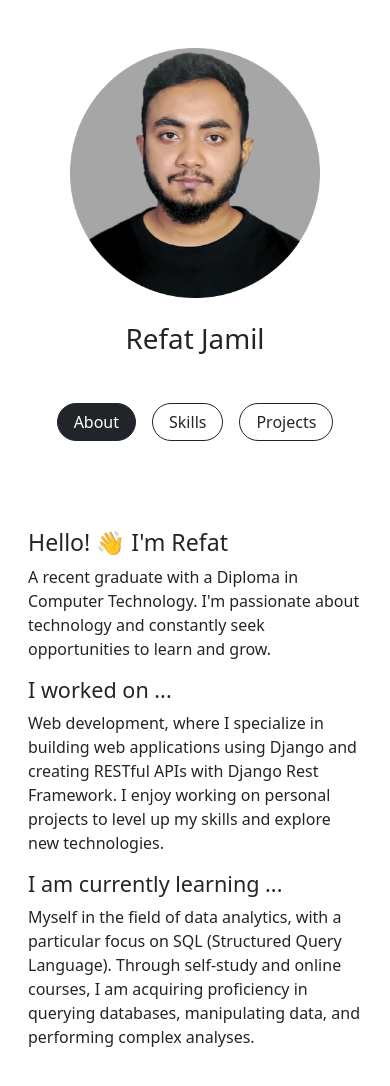
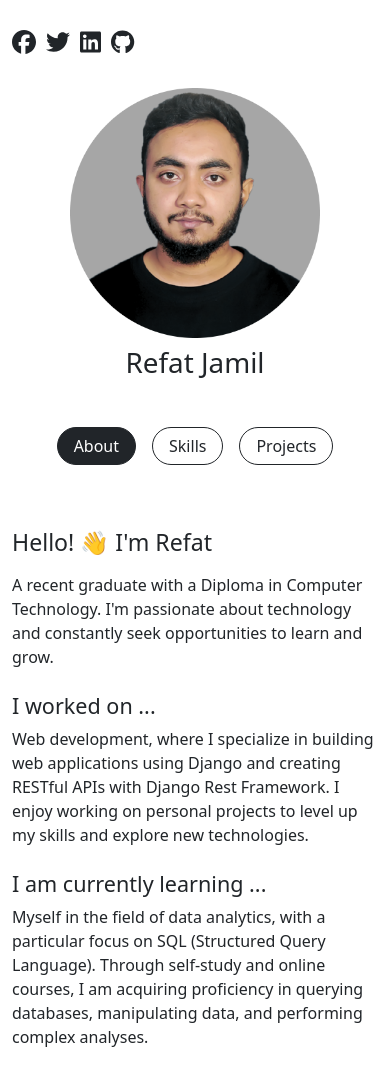
Before and after one commit to refat-jamil/portfolio, a React (Vite) app: page / in a window 390 px wide. Shown: the top 1086 px of the page. Built offline with nearby package versions, Linux system fonts and the light colour scheme; a small style sheet from the web is missing.

Commit message:
commit 3.0

```diff
--- a/index.html
+++ b/index.html
@@ -4,6 +4,8 @@
     <meta charset="UTF-8" />
     <meta name="viewport" content="width=device-width, initial-scale=1.0" />
     <title>Refat Jamil - Portfolio</title>
+    <link rel="stylesheet" href="https://cdnjs.cloudflare.com/ajax/libs/font-awesome/5.15.4/css/all.min.css" integrity="sha512-gIWyBo/3w4JeaVwFf7mubHY5OJs4OClyOt0yeA6W9F+XWl+u0FgYkkVv44Y65P+eVuxokhYrPvcMRQ90moKLfA==" crossorigin="anonymous" referrerpolicy="no-referrer" />
+
   </head>
   <body>
     <div id="root"></div>
--- a/package.json
+++ b/package.json
@@ -12,6 +12,10 @@
     "preview": "vite preview"
   },
   "dependencies": {
+    "@fortawesome/fontawesome-free": "^6.5.2",
+    "@fortawesome/fontawesome-svg-core": "^6.5.2",
+    "@fortawesome/free-brands-svg-icons": "^6.5.2",
+    "@fortawesome/react-fontawesome": "^0.2.0",
     "bootstrap": "^5.3.3",
     "react": "^18.2.0",
     "react-dom": "^18.2.0"
--- a/src/App.jsx
+++ b/src/App.jsx
@@ -1,5 +1,7 @@
-// App.js
 import React, { useState } from 'react';
+import { FontAwesomeIcon } from '@fortawesome/react-fontawesome';
+import { faFacebook, faTwitter, faLinkedin, faGithub } from '@fortawesome/free-brands-svg-icons';
+
 import About from "./components/About";
 import Skills from "./components/Skills";
 import Projects from './components/Projects';
@@ -13,13 +15,21 @@ function App() {
   };
 
   return (
-    <div className="container mt-5">
+    <div className="container-fluid mt-4">
       <div className="row">
-        <div className="col-sm-3"></div>
-        <div className="col-sm-6">
+        <div className="col-md-4"></div>
+        <div className="col-md-4">
+        {/* Social Media Icons */}
+        <div className="social-icons pb-2">
+            <a href="https://facebook.com"><FontAwesomeIcon icon={faFacebook} className="mr-2 text-dark" /></a>
+            <a href="https://twitter.com"><FontAwesomeIcon icon={faTwitter} className="mr-2 text-dark" /></a>
+            <a href="https://linkedin.com"><FontAwesomeIcon icon={faLinkedin} className="mr-2 text-dark" /></a>
+            <a href="https://github.com"><FontAwesomeIcon icon={faGithub} className="mr-2 text-dark" /></a>
+          </div>
+
           <div className="text-center">
-            <img src={exampleImage} alt="Description of the image" style={{ width: '250px' }} />
-            <h1 className='text-center my-4'>Refat Jamil</h1>
+            <img src={exampleImage} alt="Description of the image" style={{ maxWidth: '250px', height: 'auto' }} />
+            <h1 className='text-center my-2'>Refat Jamil</h1>
           </div>
           <div className="text-center mb-5 pb-3 mt-5">
             <button className={`rounded-pill btn btn-outline-dark px-3 mx-2 ${activeTab === 'about' ? 'active' : ''}`} onClick={() => handleTabClick('about')}>About</button>
@@ -32,8 +42,9 @@ function App() {
             {activeTab === 'projects' && <Projects />}
           </div>
         </div>
-        <div className="col-sm-3"></div>
+        <div className="col-md-4"></div>
       </div>
+
     </div>
   );
 }
--- a/src/components/About.jsx
+++ b/src/components/About.jsx
@@ -1,17 +1,22 @@
-// About.js
 import React from 'react';
 
 const About = () => {
   return (
-    <div className="pb-5 px-3 pt-4">
-      <p className="h3">Hello! 👋 I'm Refat</p>
-      <p className="">A recent graduate with a Diploma in Computer Technology. I'm passionate about technology and constantly seek opportunities to learn and grow.</p>
+    <div className="pb-md-5 px-md-3 pt-md-4">
+      <p className="h3 mb-3">Hello! 👋 I'm Refat</p>
+      <p className="mb-4">A recent graduate with a Diploma in Computer Technology. I'm passionate about technology and constantly seek opportunities to learn and grow.</p>
 
-      <p className="h4">I worked on ...</p>
-      <p className="">Web development, where I specialize in building web applications using Django and creating RESTful APIs with Django Rest Framework. I enjoy working on personal projects to level up my skills and explore new technologies.</p>
+      <div className="mb-4">
+        <h4 className="mb-2">I worked on ...</h4>
+        <p className="mb-0">Web development, where I specialize in building web applications using Django and creating RESTful APIs with Django Rest Framework. I enjoy working on personal projects to level up my skills and explore new technologies.</p>
+      </div>
 
-      <p className="h4">I am currently learning ...</p>
-      <p>Myself in the field of data analytics, with a particular focus on SQL (Structured Query Language). Through self-study and online courses, I am acquiring proficiency in querying databases, manipulating data, and performing complex analyses.</p>
+      <div className="mb-4">
+        <h4 className="mb-2">I am currently learning ...</h4>
+        <p className="mb-0">Myself in the field of data analytics, with a particular focus on SQL (Structured Query Language). Through self-study and online courses, I am acquiring proficiency in querying databases, manipulating data, and performing complex analyses.</p>
+      </div>
+
+
     </div>
   );
 }
--- a/src/components/Projects.jsx
+++ b/src/components/Projects.jsx
@@ -31,12 +31,12 @@ const Projects = () => {
   return (
     <div className="container mt-5">
       {projects.map((project, index) => (
-        <div key={project.id} className="row mb-3">
+        <div key={project.id} className={`row mb-3 ${index % 2 === 0 ? '' : 'flex-row-reverse'}`}>
           <div className="col-md-6">
             <img src={project.imgSrc} alt={project.title} className="img-fluid" />
           </div>
           <div className="col-md-6">
-            <div className="card">
+            <div className="card h-100">
               <div className="card-body">
                 <h5 className="card-title">{project.title}</h5>
                 <p className="card-text">{project.description}</p>
--- a/src/components/Skills.jsx
+++ b/src/components/Skills.jsx
@@ -1,13 +1,12 @@
-// Skills.js
 import React from 'react';
 
 const Skills = () => {
   return (
     <div className="container mt-5">
       <div className="row">
-        <div className="col-md-4">
-          <div className="card mb-3">
-            <div className="card-body">
+        <div className="col-lg-4 col-md-6 mb-4"> {/* Adjust column sizes for different screen sizes */}
+          <div className="card">
+            <div className="card-body text-center">
               <h5 className="card-title">Data Analytics</h5>
               <ul className="list-group list-group-flush">
                 <li className="list-group-item">SQL</li>
@@ -17,10 +16,10 @@ const Skills = () => {
             </div>
           </div>
         </div>
-        <div className="col-md-4">
-          <div className="card mb-3">
-            <div className="card-body">
-              <h5 className="card-title">Django Backend</h5>
+        <div className="col-lg-4 col-md-6 mb-4">
+          <div className="card">
+            <div className="card-body text-center">
+              <h5 className="card-title ">Django Backend</h5>
               <ul className="list-group list-group-flush">
                 <li className="list-group-item">Django</li>
                 <li className="list-group-item">Django REST Framework</li>
@@ -30,9 +29,9 @@ const Skills = () => {
             </div>
           </div>
         </div>
-        <div className="col-md-4">
-          <div className="card mb-3">
-            <div className="card-body">
+        <div className="col-lg-4 col-md-6 mb-4">
+          <div className="card">
+            <div className="card-body text-center">
               <h5 className="card-title">React Frontend</h5>
               <ul className="list-group list-group-flush">
                 <li className="list-group-item">React</li>
--- a/src/index.css
+++ b/src/index.css
@@ -1,2 +1,14 @@
 /* src/index.css */
 @import 'bootstrap/dist/css/bootstrap.min.css';
+
+
+/* styles.css */
+.social-icons {
+    margin-bottom: 20px; /* Add margin at the bottom to create distance */
+  }
+
+  .social-icons a {
+    margin-right: 10px; /* Add margin between individual social media icons */
+    font-size: 24px; /* Set the font size of the icons */
+    color: black; /* Set the color of the icons to black */
+  }
```
Also changed, not shown: 1 other file (tests, documents, lock files or other folders).
